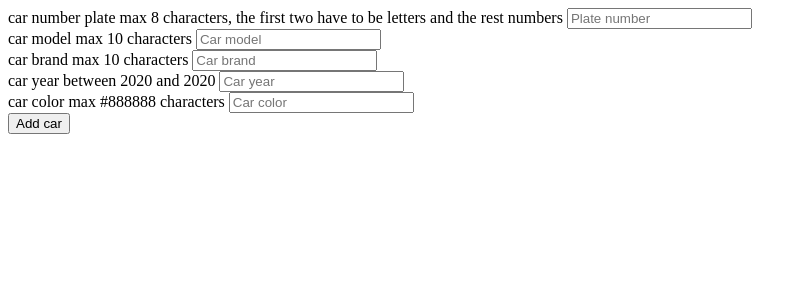
After one commit to Mo-Mans0ur/2026_1_Wash_world, a Flask app: template templates/___form_create_car.html in a window 1280 px wide. The commit adds this page. Shown: the top 300 px of the page, without its empty margins (0-807 px from the left). Run offline with Flask 3, Linux system fonts and the light colour scheme; the template is opened without the code that fills it: most values are stand-ins (such as "Sample title", 1, 10 or a date in 2020).

Commit message:
made the challenge

```diff
--- a/app.py
+++ b/app.py
@@ -39,12 +39,60 @@ def show_signup():
 @app.get("/login")
 def show_login():
     try:
+
+            return render_template("login.html", x=x)
+    except Exception as ex:
+        return ic(ex)
+
+
+###############################
+@app.get("/profile")
+def show_profile():
+    try:
         user = session.get("user", "") or session.get("admin", "")
         if not user:
-            return render_template("login.html", x=x)
-        return redirect("/profile")
+            return redirect("/login")
+
+        db, cursor = x.db()
+
+        q = """
+            SELECT
+            cars.car_plate_number,
+            cars.car_model,
+            cars.car_brand,
+            cars.car_year,
+            cars.car_color
+            FROM user_cars
+            INNER JOIN cars
+                ON user_cars.cars_pk = cars.cars_pk
+            WHERE user_cars.user_pk = %s
+        """
+        cursor.execute(q, (user["user_pk"],))
+        cars = cursor.fetchall()
+
+        return render_template("profile.html", x=x, user=user, cars=cars)
     except Exception as ex:
-        return ic(ex)
+        ic(ex)
+
+        return jsonify({"status": "error", "message": "nope"}), 500
+    finally:
+        if "cursor" in locals():
+            cursor.close()
+        if "db" in locals():
+            db.close()
+
+################################
+@x.no_cache
+@app.get("/logout")
+def logout():
+    try:
+        session.clear()
+        return redirect("/login")
+    except Exception as ex:
+        ic(ex)
+        return "ups"
+
+
 
 
 ###############################
@@ -106,7 +154,12 @@ def api_login():
         user_email = x.validate_user_email()
         user_password = x.validate_user_password()
 
+
+
         db, cursor = x.db()
+
+
+
 
         q = "SELECT * FROM users WHERE user_email = %s"
         cursor.execute(q, (user_email,))
@@ -119,11 +172,13 @@ def api_login():
         if user["user_password"] != user_password:
             return jsonify({"status": "error", "message": "Invalid credentials"}), 400
 
+        user_role = x.validate_user_role(user["user_role"])
+
         safe_user = dict(user)
         safe_user.pop("user_password", None)
         session["user"] = safe_user
 
-        return f"""<browser mix-redirect="/profile"></browser>"""
+        return redirect("/profile")
 
     except Exception as ex:
         ic(ex)
@@ -180,6 +235,83 @@ def login():
 """
 
 
+################################
+@app.get("/api-user-cars/<user_pk>")
+def get_user_cars(user_pk):
+    try:
+        db, cursor = x.db()
+
+        q = """
+            SELECT cars.*
+            FROM user_cars
+            INNER JOIN cars
+            ON user_cars.cars_pk = cars.cars_pk
+            WHERE user_cars.user_pk = %s
+            """
+        cursor.execute(q, (user_pk,))
+        car = cursor.fetchall()
+
+        if not car:
+            return jsonify({"status": "error", "message": "Car not found"}), 404
+
+        return jsonify({"status": "ok", "car": car})
+    except Exception as ex:
+        ic(ex)
+        return jsonify({"status": "error", "message": "an unexpected error occurred"}), 500
+    finally:
+        if "cursor" in locals():
+            cursor.close()
+        if "db" in locals():
+            db.close()
+
+##############################
+@app.post("/create-car")
+def create_car():
+    try:
+
+        user = session.get("user")
+
+        if not user:
+            return redirect("/login")
+
+        car_plate_number = x.validate_car_number_plate()
+        car_model = x.validate_car_model()
+        car_brand = x.validate_car_brand()
+        car_year = x.validate_car_year()
+        car_color = x.validate_car_color()
+
+
+
+        car_pk = uuid.uuid4().hex
+
+
+        db, cursor = x.db()
+
+        q = """
+            INSERT INTO cars (cars_pk, car_plate_number, car_model, car_brand, car_year, car_color)
+            VALUES (%s, %s, %s, %s, %s, %s)
+        """
+        cursor.execute(q, (car_pk, car_plate_number, car_model, car_brand, car_year, car_color))
+
+        q = """
+        INSERT INTO user_cars (user_pk, cars_pk)
+        VALUES (%s, %s)
+        """
+        cursor.execute(q, (user["user_pk"], car_pk))
+        db.commit()
+
+        return redirect("/profile")
+
+    except Exception as ex:
+        ic(ex)
+        return jsonify({"status": "error", "message": "an unexpected error occurred"}), 500
+
+    finally:
+        if "cursor" in locals():
+            cursor.close()
+        if "db" in locals():
+            db.close()
+
 ###############################
 @app.post("/api-get-name")
 def api_get_name():
--- /dev/null
+++ b/templates/___form_create_car.html
@@ -0,0 +1,39 @@
+<form action="/create-car" method="post" autocomplete="off">
+    <div>
+        <label for="">car number plate
+            <span>max 8 characters, the first two have to be letters and the rest numbers</span>
+        </label>
+
+        <input type="text" name="car_number_plate" placeholder="Plate number" mix-validate="{{ x.CAR_NUMBER_PLATE_REGEX }}">
+    </div>
+
+    <div>
+        <label for="">car model
+            <span>max {{ x.CAR_MODEL_MAX }} characters</span>
+        </label>
+        <input type="text" name="car_model" placeholder="Car model" mix-validate="{{ x.CAR_MODEL_REGEX }}">
+    </div>
+
+
+    <div>
+        <label for="">car brand
+            <span>max {{ x.CAR_BRAND_MAX }} characters</span>
+        </label>
+        <input type="text" name="car_brand" placeholder="Car brand" mix-validate="{{ x.CAR_BRAND_REGEX }}">
+    </div>
+
+    <div>
+        <label for="">car year
+            <span>between {{ x.CAR_YEAR_MIN }} and {{ x.CAR_YEAR_MAX }}</span>
+        </label>
+        <input type="text" name="car_year" placeholder="Car year" mix-validate="{{ x.CAR_YEAR_REGEX }}">
+    </div>
+
+    <div>
+        <label for="">car color
+            <span>max {{ x.CAR_COLOR_MAX }} characters</span>
+        </label>
+        <input type="text" name="car_color" placeholder="Car color" mix-validate="{{ x.CAR_COLOR_REGEX }}">
+    </div>
+    <button type="submit">Add car</button>
+</form>
--- a/templates/login.html
+++ b/templates/login.html
@@ -7,7 +7,7 @@
 </head>
 <body>
 
-    <form action="/login" method="POST">
+    <form action="/api-login" method="POST">
         <input name="user_email" type="text" placeholder="email">
         <input name="user_password" type="text" placeholder="password">
 
--- a/x.py
+++ b/x.py
@@ -110,3 +110,55 @@ def validate_user_role(user_role):
     if user_role not in ALLOWED_USER_ROLES:
         raise Exception("company_exception in user_role")
     return user_role
+
+###############################
+CAR_NUMBER_PLATE_REGEX = r"^[A-Z]{2}[0-9]{6}$"
+
+def validate_car_number_plate():
+    car_number_plate = request.form.get("car_number_plate", "").strip().upper()
+    if not re.match(CAR_NUMBER_PLATE_REGEX, car_number_plate):
+        raise Exception("company_exception car_number_plate")
+    return car_number_plate
+
+##############################
+CAR_MODEL_MIN = 2
+CAR_MODEL_MAX = 20
+CAR_MODEL_REGEX = f"^.{{{CAR_MODEL_MIN},{CAR_MODEL_MAX}}}$"
+
+def validate_car_model():
+    car_model = request.form.get("car_model", "").strip()
+    if not re.match(CAR_MODEL_REGEX, car_model):
+        raise Exception("company_exception car_model")
+    return car_model
+
+##############################
+CAR_BRAND_MIN = 2
+CAR_BRAND_MAX = 20
+CAR_BRAND_REGEX = f"^.{{{CAR_BRAND_MIN},{CAR_BRAND_MAX}}}$"
+
+def validate_car_brand():
+    car_brand = request.form.get("car_brand", "").strip()
+    if not re.match(CAR_BRAND_REGEX, car_brand):
+        raise Exception("company_exception car_brand")
+    return car_brand
+###############################
+CAR_YEAR_MIN = 1900
+CAR_YEAR_MAX = 2026
+def validate_car_year():
+    try:
+        car_year = int(request.form.get("car_year", "").strip())
+    except ValueError:
+        raise Exception("company_exception car_year")
+    if car_year < CAR_YEAR_MIN or car_year > CAR_YEAR_MAX:
+        raise Exception("company_exception car_year")
+    return car_year
+
+##############################
+CAR_COLOR_MAX = 20
+REGEX_CAR_COLOR = rf"^[A-Za-zÆØÅæøå -]{{1,{CAR_COLOR_MAX}}}$"
+
+def validate_car_color():
+    car_color = request.form.get("car_color", "").strip()
+    if not re.match(REGEX_CAR_COLOR, car_color):
+        raise Exception("company_exception car_color")
+    return car_color
```
Also changed, not shown: templates/profile.html (+39 -3 lines).
